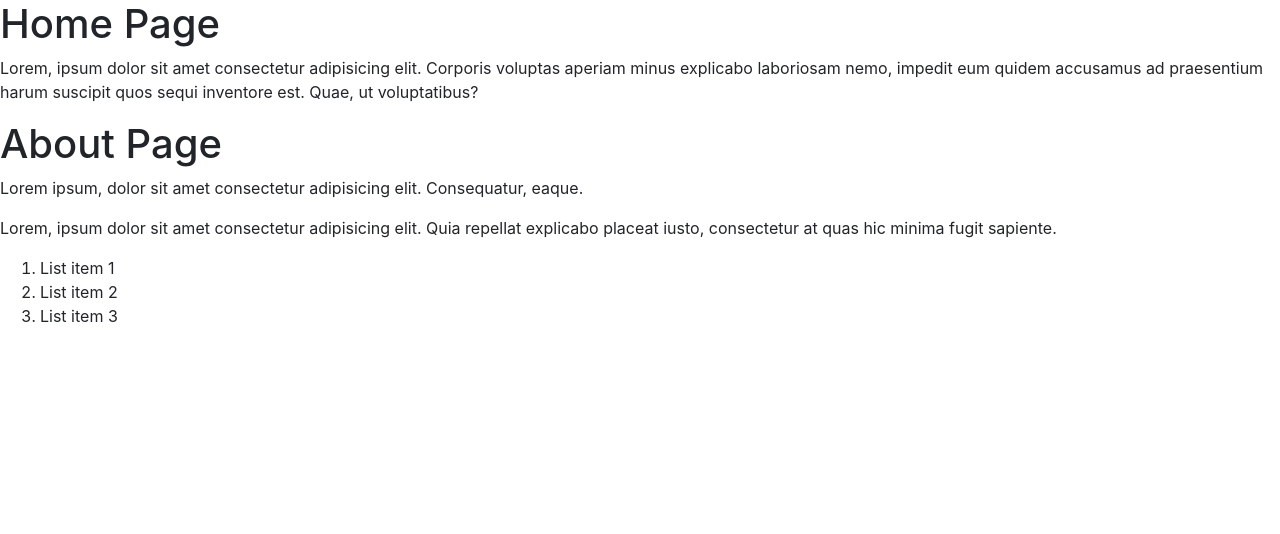
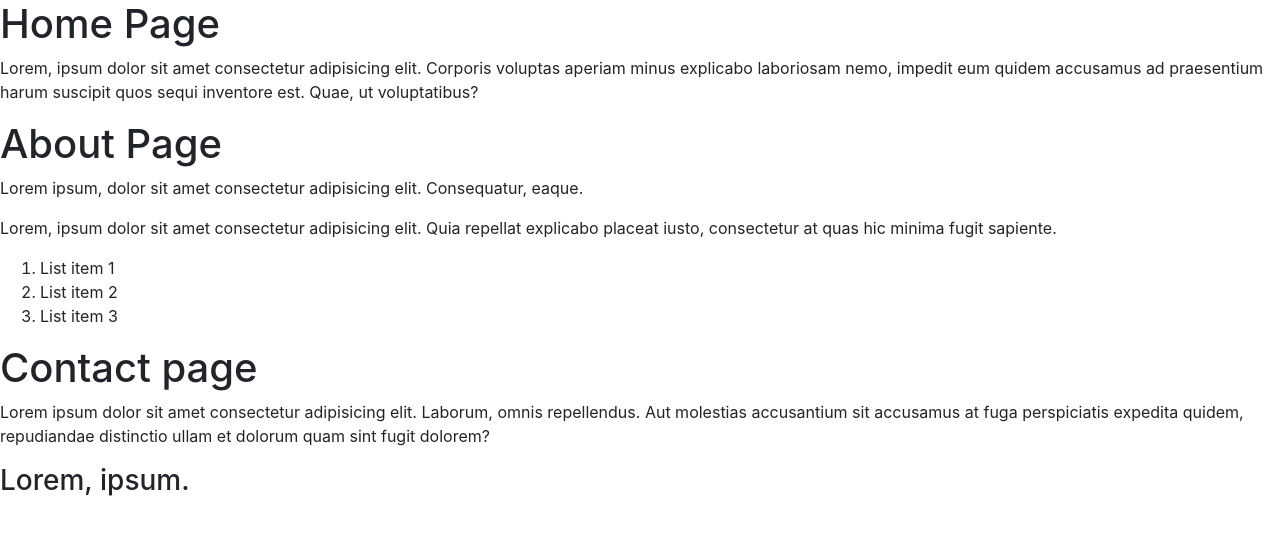
Before and after one commit to shirkeamy/October2024Batch, a React (Create React App) app in the folder react-test/my-app/: page /contact in a window 1280 px wide. Shown: the top 534 px of the page. Built offline with nearby package versions, Linux system fonts and the light colour scheme.

Commit message:
Add function component 2 - using React.FC

```diff
--- a/react-test/my-app/src/App.tsx
+++ b/react-test/my-app/src/App.tsx
@@ -3,12 +3,14 @@ import logo from './logo.svg';
 import './App.css';
 import Home from './Pages/Home';
 import About from './Pages/About';
+import Contact from './Pages/Contact';
 
 function App() {
   return (
     <>
       <Home />
       <About />
+      <Contact />
     </>
   );
 }
--- /dev/null
+++ b/react-test/my-app/src/Pages/Contact.tsx
@@ -0,0 +1,15 @@
+import React from "react";
+
+const Contact: React.FC = () => {
+    return (
+        <>
+            <h1>Contact page</h1>
+            <p>
+                Lorem ipsum dolor sit amet consectetur adipisicing elit. Laborum, omnis repellendus. Aut molestias accusantium sit accusamus at fuga perspiciatis expedita quidem, repudiandae distinctio ullam et dolorum quam sint fugit dolorem?
+            </p>
+            <h3>Lorem, ipsum.</h3>
+        </>
+    )
+}
+
+export default Contact;
```
